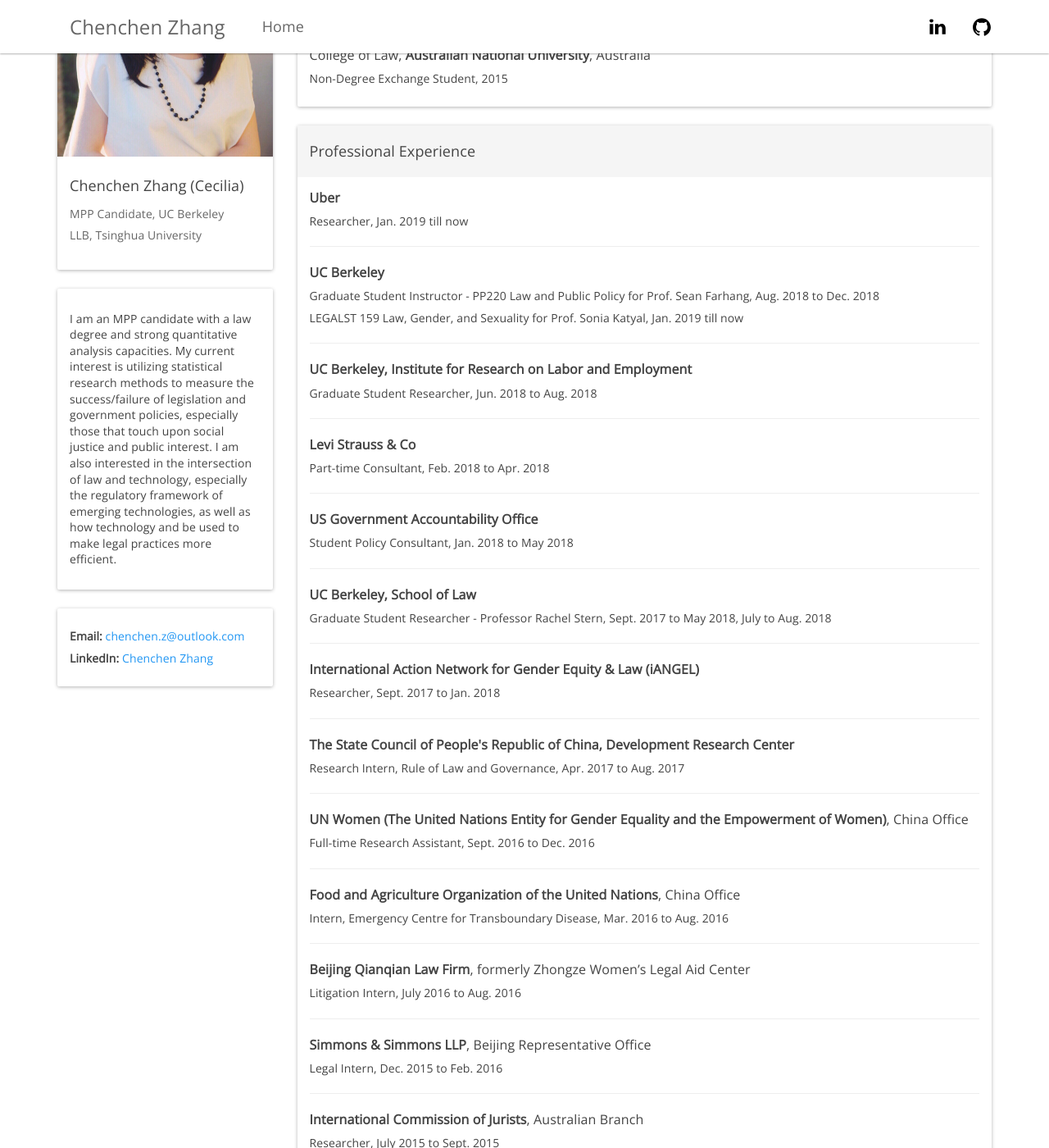
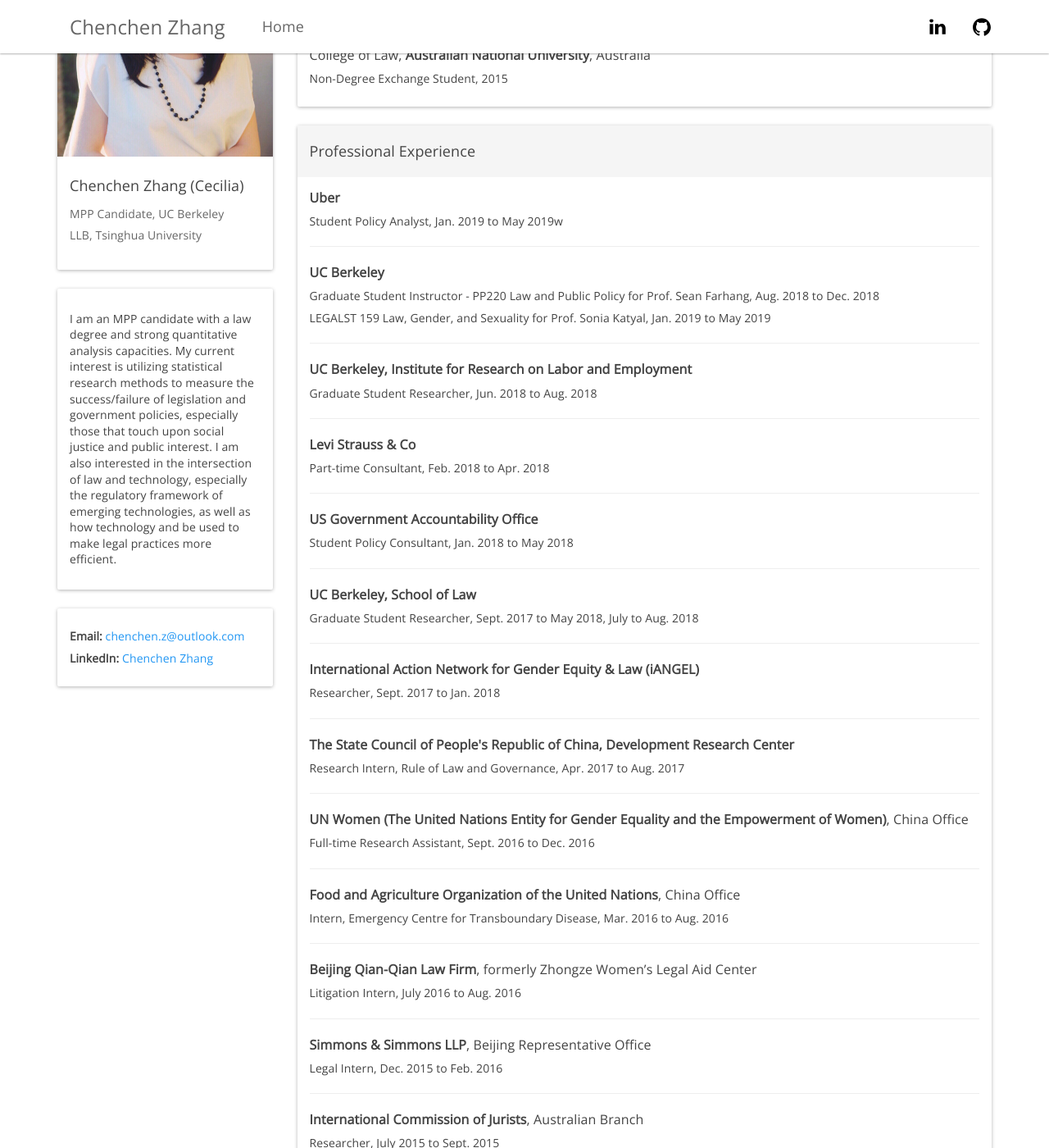
Before and after one commit to CeciliaZhang/-CeciliaZhang-.github-io, a Jekyll site: the page built from index.html, in a window 1280 px wide and 1400 px high, scrolled down 323 px. Shown: the whole window at 82% size. Built offline with Jekyll 4.4.1, drawn with Linux system fonts in a browser that asks for light colours; nearby versions of some CDN libraries.

Commit message:
Update experiences.html

```diff
--- a/_includes/experiences.html
+++ b/_includes/experiences.html
@@ -4,11 +4,11 @@
     </div>
     <div class="panel-body" style="padding-top: 5px;">
         <h5><b>Uber</b></h5>
-        <h6>Researcher, Jan. 2019 till now</h6>
+        <h6>Student Policy Analyst, Jan. 2019 to May 2019w</h6>
         <hr/>
         <h5><b>UC Berkeley</b></h5>
         <h6>Graduate Student Instructor - PP220 Law and Public Policy for Prof. Sean Farhang, Aug. 2018 to Dec. 2018
-            <h6>LEGALST 159 Law, Gender, and Sexuality for Prof. Sonia Katyal, Jan. 2019 till now</h6></h6>
+            <h6>LEGALST 159 Law, Gender, and Sexuality for Prof. Sonia Katyal, Jan. 2019 to May 2019</h6></h6>
         <hr/>
         <h5><b>UC Berkeley, Institute for Research on Labor and Employment</b></h5>
         <h6>Graduate Student Researcher, Jun. 2018 to Aug. 2018</h6>
@@ -20,7 +20,7 @@
         <h6>Student Policy Consultant, Jan. 2018 to May 2018</h6>
         <hr/>
         <h5><b>UC Berkeley, School of Law</b></h5>
-        <h6>Graduate Student Researcher - Professor Rachel Stern, Sept. 2017 to May 2018, July to Aug. 2018</h6>
+        <h6>Graduate Student Researcher, Sept. 2017 to May 2018, July to Aug. 2018</h6>
         <hr/>
         <h5><b>International Action Network for Gender Equity & Law (iANGEL)</b></h5>
         <h6>Researcher, Sept. 2017 to Jan. 2018</h6>
@@ -34,7 +34,7 @@
         <h5><b>Food and Agriculture Organization of the United Nations</b>, China Office</h5>
         <h6>Intern, Emergency Centre for Transboundary Disease, Mar. 2016 to Aug. 2016</h6>
         <hr/>
-        <h5><b>Beijing Qianqian Law Firm</b>, formerly Zhongze Women’s Legal Aid Center</h5>
+        <h5><b>Beijing Qian-Qian Law Firm</b>, formerly Zhongze Women’s Legal Aid Center</h5>
         <h6>Litigation Intern, July 2016 to Aug. 2016</h6>
         <hr/>
         <h5><b>Simmons & Simmons LLP</b>, Beijing Representative Office</h5>
```
